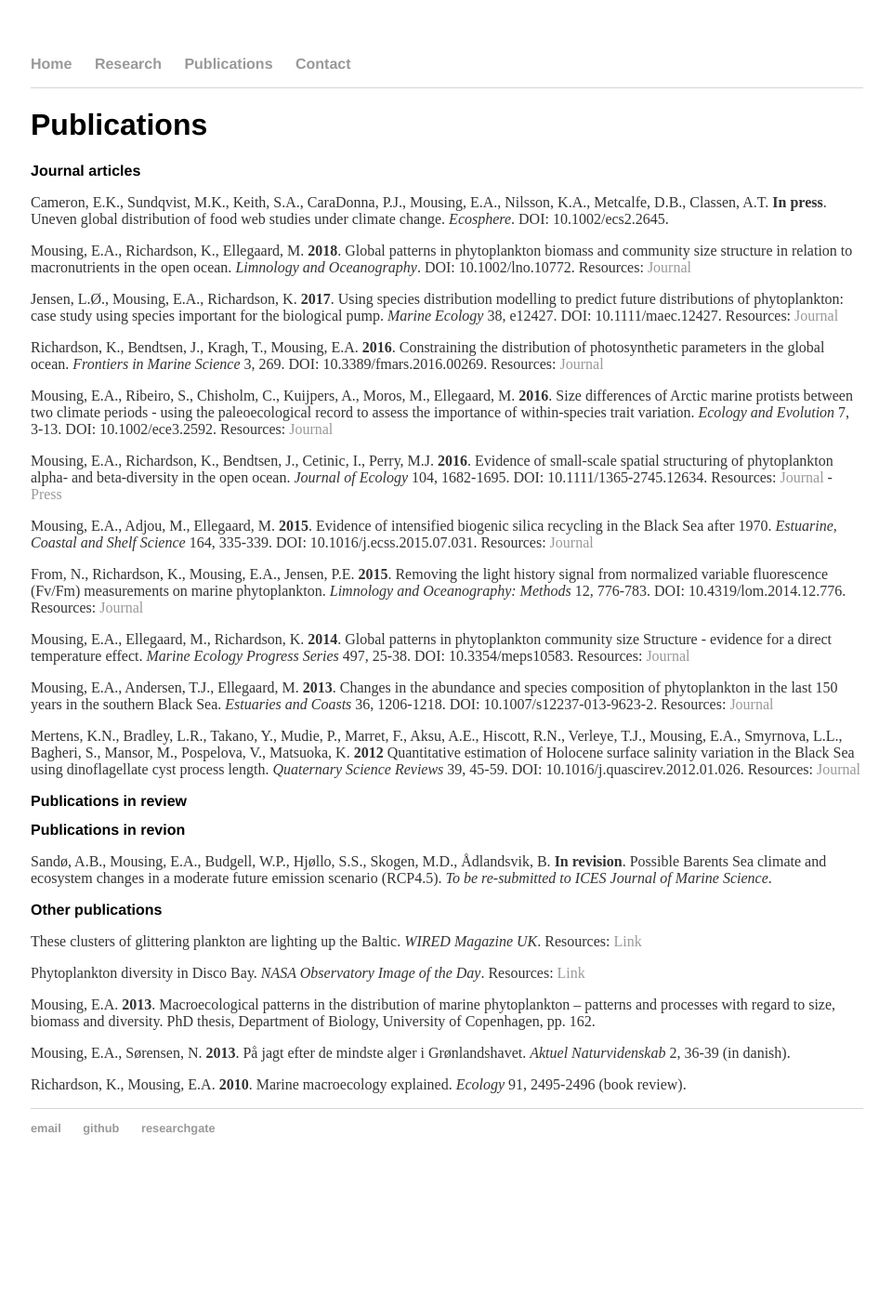
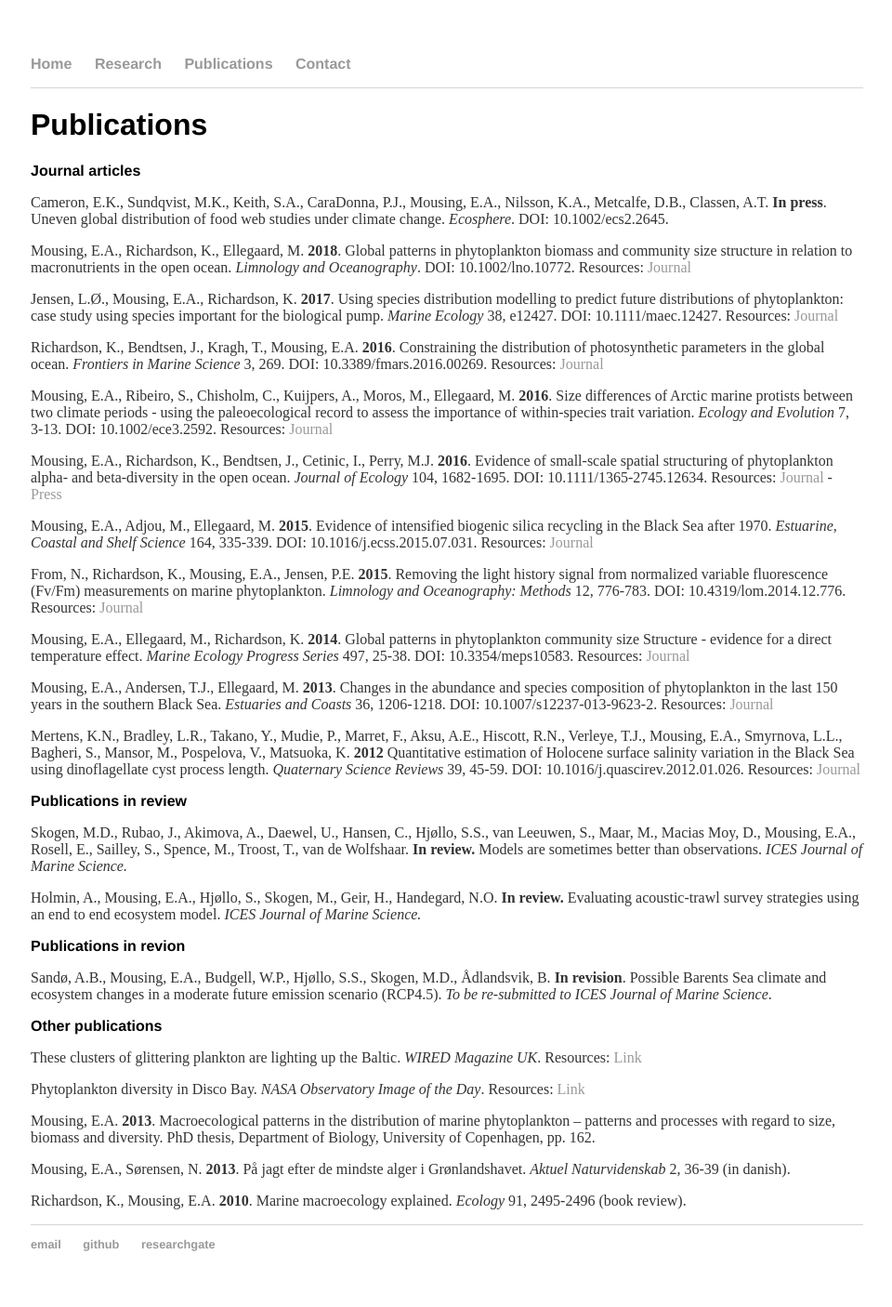
Before and after one commit to eamousing/eamousing.github.io, a Jekyll site: the page built from publications.html, in a window 1280 px wide. Shown: the whole page at 93% size, without its empty margins (159-1119 px from the left). Built offline with Jekyll 4.4.1, drawn with Linux system fonts in a browser that asks for light colours; Markdown is read by kramdown in place of the engine named in the settings; before the commit the page ends 1281 px from its top, so only the background shows below that.

Commit message:
Update publications.html

```diff
--- a/publications.html
+++ b/publications.html
@@ -28,7 +28,8 @@ title: Publications
                 Resources: <a href="http://www.sciencedirect.com/science/article/pii/S0277379112000650">Journal</a></p>
 
         <h2>Publications in review</h2>
-
+	    <p>Skogen, M.D., Rubao, J., Akimova, A., Daewel, U., Hansen, C., Hjøllo, S.S., van Leeuwen, S., Maar, M., Macias Moy, D., Mousing, E.A., Rosell, E., Sailley, S., Spence, M., Troost, T., van de Wolfshaar. <b>In review.</b> Models are sometimes better than observations. <i>ICES Journal of Marine Science.</i></p>
+	    <p>Holmin, A., Mousing, E.A., Hjøllo, S., Skogen, M., Geir, H., Handegard, N.O. <b>In review.</b> Evaluating acoustic-trawl survey strategies using an end to end ecosystem model. <i>ICES Journal of Marine Science.</i></p>
         <h2>Publications in revion</h2>
             <p>Sandø, A.B., Mousing, E.A., Budgell, W.P., Hjøllo, S.S., Skogen, M.D., Ådlandsvik, B. <b>In revision</b>. Possible Barents Sea climate and ecosystem changes in a moderate future emission scenario (RCP4.5). <i>To be re-submitted to ICES Journal of Marine Science</i>.</p>
 
```
